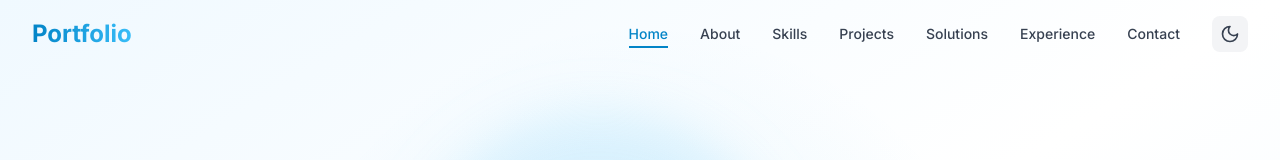
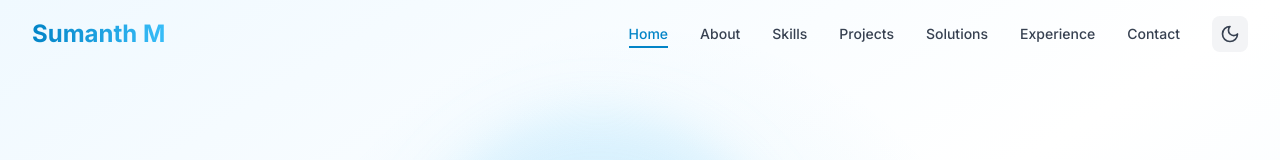
Before and after one commit to msumanth960/measdev, a Next.js app: page / in a window 1280 px wide. Shown: the top 160 px of the page. Built offline with nearby package versions, Linux system fonts and the light colour scheme.

Commit message:
feat: Update navbar title to Sumanth M

```diff
--- a/components/navbar.tsx
+++ b/components/navbar.tsx
@@ -84,7 +84,7 @@ export function Navbar() {
             whileHover={{ scale: 1.05 }}
             whileTap={{ scale: 0.95 }}
           >
-            Portfolio
+            Sumanth M
           </motion.a>
 
           {/* Desktop Navigation */}
```
